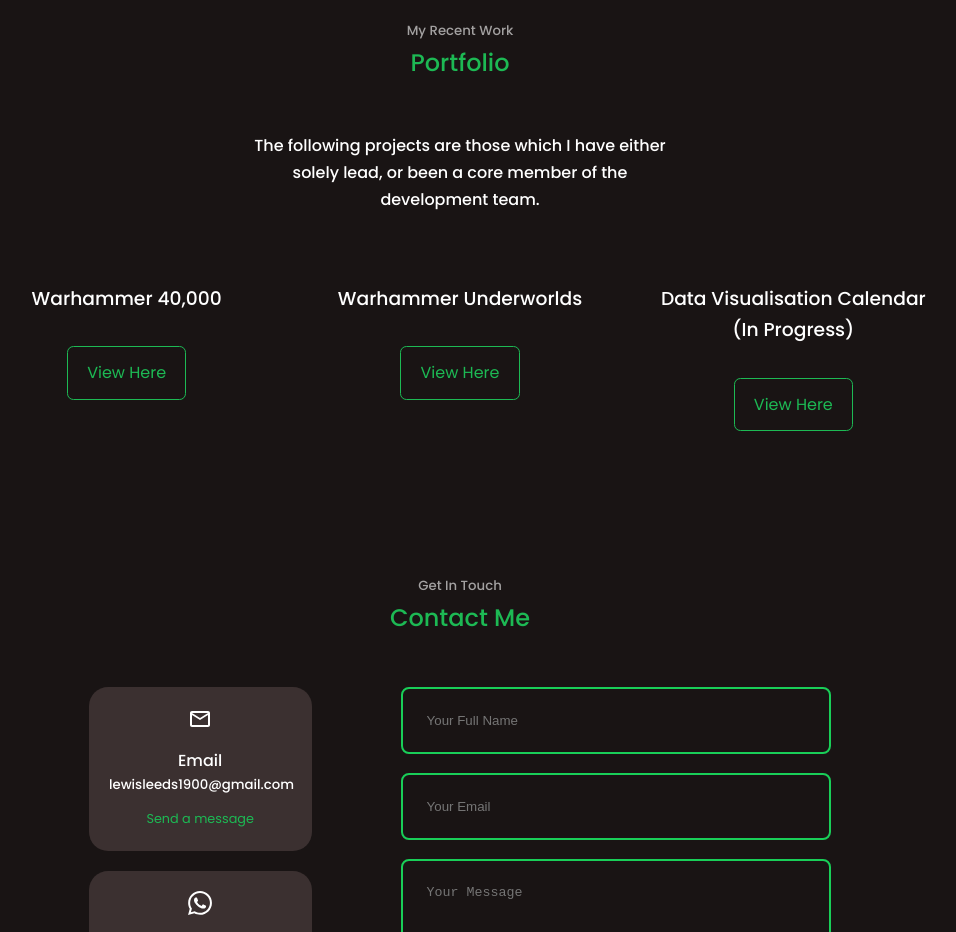
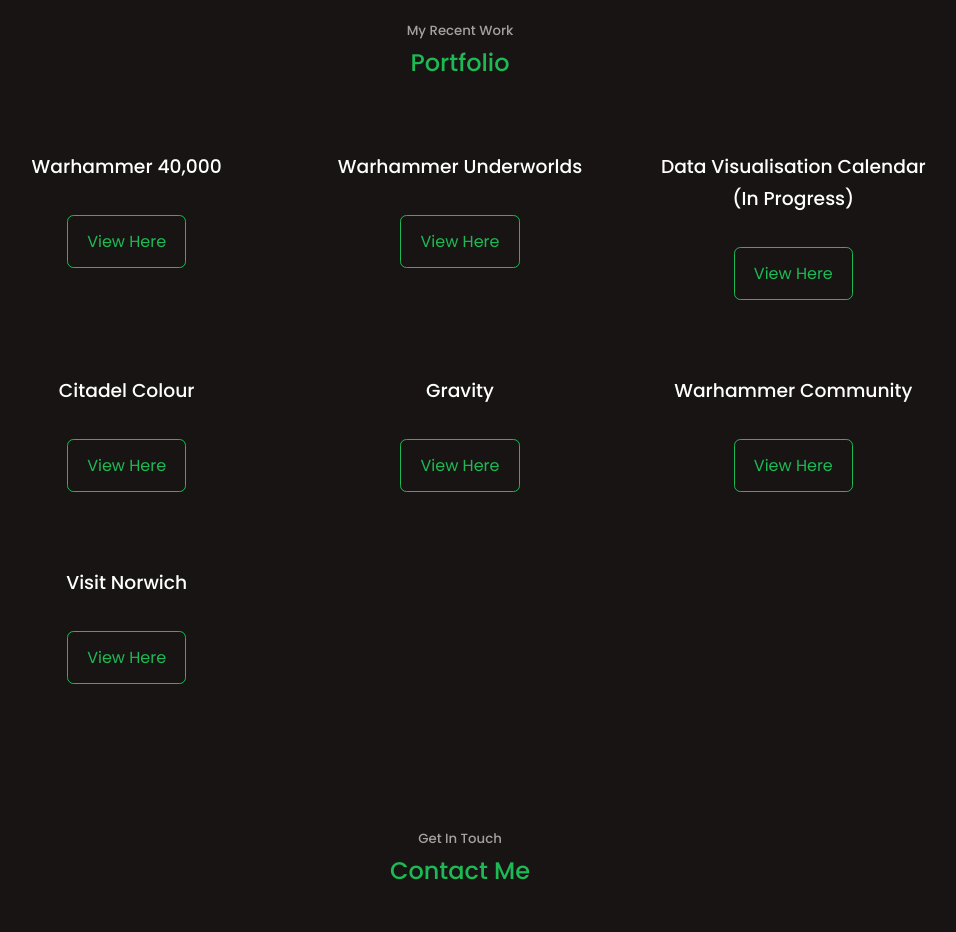
Before and after one commit to lewisleeds1900/lewisleeds1900.github.io, a React (Create React App) app: page / in a window 1280 px wide. Shown: the part 2520-3452 px from the top of the page, without its empty margins (180-1136 px from the left). Built offline with nearby package versions, Linux system fonts and the light colour scheme; the HTML template or start-up script is replaced by a standard one.

Commit message:
Amend: Added more sites to portfolio

```diff
--- a/src/components/portfolio/Portfolio.jsx
+++ b/src/components/portfolio/Portfolio.jsx
@@ -12,9 +12,6 @@
     <section id='portfolio'>
       <h5>My Recent Work</h5>
       <h2>Portfolio</h2>
-      <h4 style={{textAlign: 'center', paddingBottom: '50px', width: '33%', justifyContent: 'center', margin: 'auto'}}>
-        The following projects are those which I have either solely lead, or been a core member of the development team.
-      </h4>
       <div className="container portfolio__container">
         <article className='portfolio__item'>
 
@@ -35,6 +32,30 @@
               <a href="https://fantastic-parfait-79f448.netlify.app/#/" className='btn' target='_blank' rel="noreferrer">View Here</a>
             </div>
         </article>
+        <article className='portfolio__item'>
+            <h3>Citadel Colour</h3>
+            <div className="portfolio__item-cta">
+              <a href="https://citadelcolour.com" className='btn' target='_blank' rel="noreferrer">View Here</a>
+            </div>
+        </article>
+        <article className='portfolio__item'>
+            <h3>Gravity</h3>
+            <div className="portfolio__item-cta">
+              <a href="https://gravity-global.com" className='btn' target='_blank' rel="noreferrer">View Here</a>
+            </div>
+        </article>
+        <article className='portfolio__item'>
+            <h3>Warhammer Community</h3>
+            <div className="portfolio__item-cta">
+              <a href="https://www.warhammer-community.com" className='btn' target='_blank' rel="noreferrer">View Here</a>
+            </div>
+        </article>
+        <article className='portfolio__item'>
+            <h3>Visit Norwich</h3>
+            <div className="portfolio__item-cta">
+              <a href="https://www.visitnorwich.co.uk" className='btn' target='_blank' rel="noreferrer">View Here</a>
+            </div>
+        </article>
       </div>
     </section>
   )
```
Also changed, not shown: 1 other file (tests, documents, lock files or other folders).
